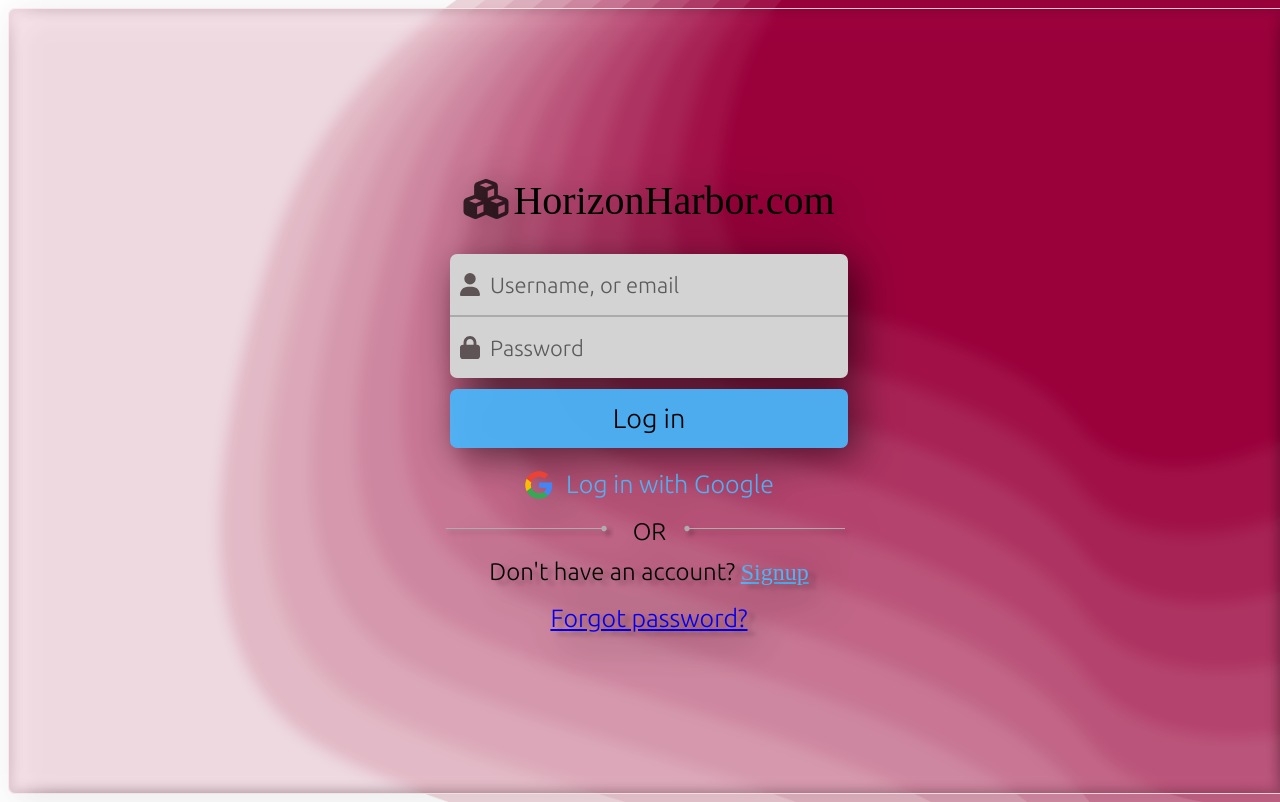
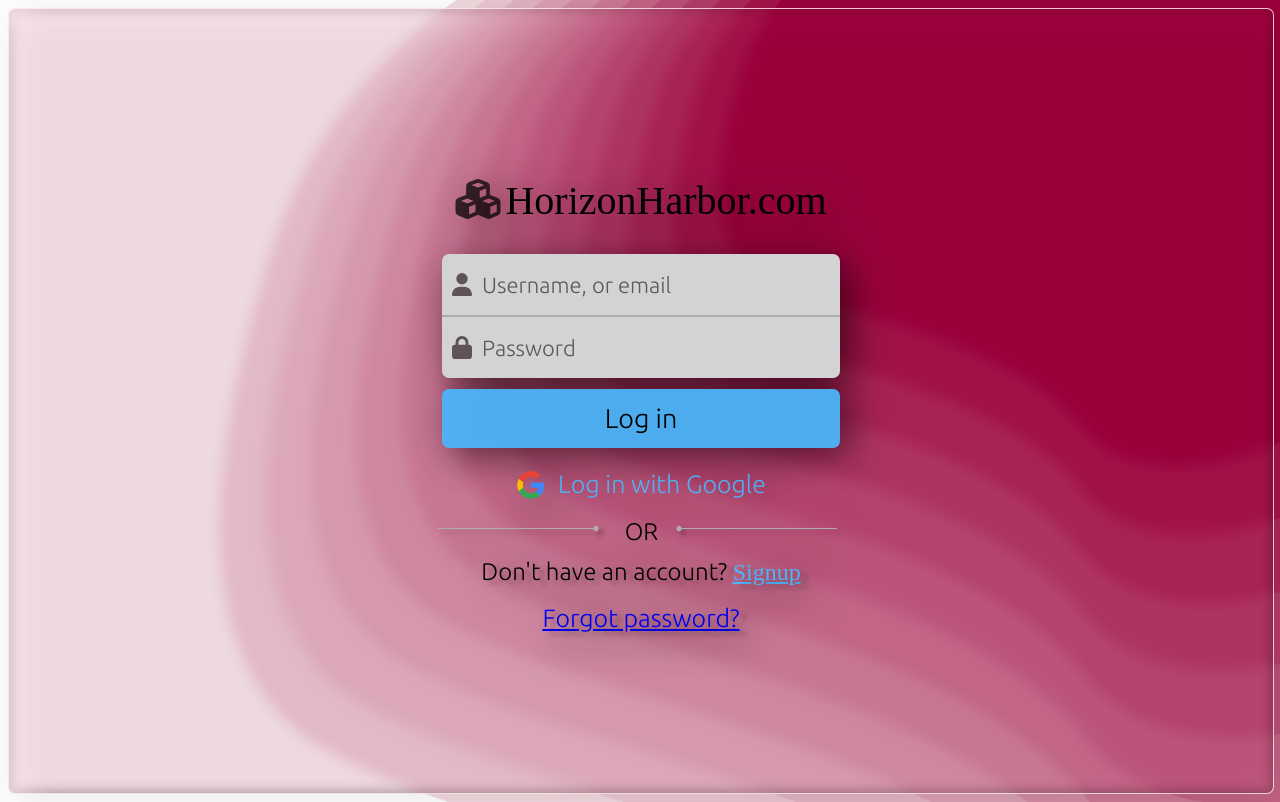
Before and after one commit to cosmicwanderer7/loginpage, a plain HTML site: page index.html in a window 1280 px wide. Drawn offline with nearby package versions, Linux system fonts and the light colour scheme; a web font is replaced by a local one.

Commit message:
Fixed-width

```diff
--- a/style.css
+++ b/style.css
@@ -5,6 +5,7 @@
   background-position: center;
   background-size: cover;
   background-attachment: fixed;
+  overflow: hidden;
 
 }
 
@@ -12,13 +13,12 @@
   border: 1px solid #fff0f0d2;
   background-color: #e30b5e18;
   border-radius: 7px;
-  width: 100vw;
-  min-width: 98vw;
-  max-width: 300vw;
+  width: 100%;
   height: 100%;
   min-height: 98vh;
   max-height: 200vh;
   overflow: hidden;
+
   filter: drop-shadow(9px 8px 20px rgba(0, 0, 0, 0.709));
   backdrop-filter: blur(7px);
 }
```
